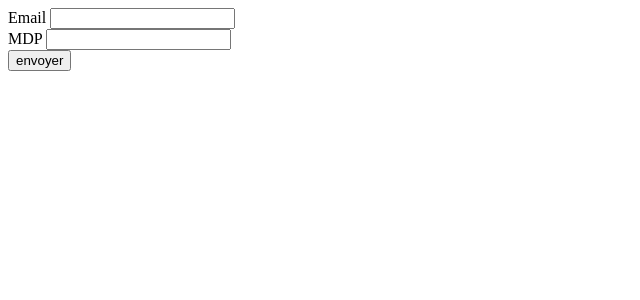
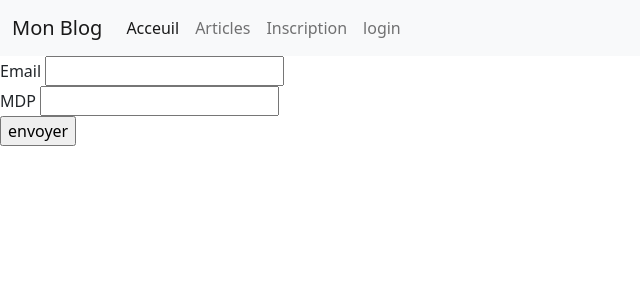
Before and after one commit to JosDejean/blog3, a PHP site: page /login.php in a window 1280 px wide. Shown: the top 300 px of the page, without its empty margins (0-640 px from the left). Run offline with PHP 8.4, Linux system fonts and the light colour scheme.

Commit message:
update blog

```diff
--- a/blog3/article.php
+++ b/blog3/article.php
@@ -18,8 +18,8 @@ include 'header.php';
                 <input class="form-control" type="text" id="content" name="content"> <br>
 
 
-                <label class="form-label" for="auteurs">votre nom</label>
-                <input class="form-control" type="text" id="auteur" name="auteurs"> <br>
+                <label class="form-label" for="pseudo">votre nom</label>
+                <input class="form-control" type="text" id="pseudo" name="pseudo"> <br>
                 <div class="text-center">
                     <button class="btn btn-success align-self-center" type="submit" name="submit">submit article
                     </button>
--- a/blog3/articlefunction.php
+++ b/blog3/articlefunction.php
@@ -29,7 +29,7 @@ $articles = $stmt->fetchAll();
 
                 <p>  <?php echo $article['content']; ?> </p>
                 <a href="article.php?articleid=<?php echo $article['article_id']; ?>"> lire la suite </a>
-                <strong><?php echo $article['auteurs']; ?></strong>
+                <strong><?php echo $article['pseudo']; ?></strong>
                 <?php echo date("d-m-Y", strtotime($article['date']));?>
 
 
--- a/blog3/footer.php
+++ b/blog3/footer.php
@@ -1,5 +1,6 @@
 <footer>
     <p> footer </p>
+
 </footer>
 
 </body>
--- a/blog3/header.php
+++ b/blog3/header.php
@@ -15,6 +15,10 @@
                 <li class="nav-item">
                     <a class="nav-link" href="inscription.php">Inscription</a>
                 </li>
+
+                <li class="nav-item">
+                    <a class="nav-link" href="login.php">login</a>
+                </li>
             </ul>
         </div>
     </div>
--- a/blog3/login.php
+++ b/blog3/login.php
@@ -1,4 +1,33 @@
-<form method="post" action="loggon.php">
+<?php
+include 'head.php'; ?>
+<nav class="navbar navbar-expand-lg navbar-light bg-light">
+    <div class="container-fluid">
+        <a class="navbar-brand" href="home.php">Mon Blog</a>
+        <button class="navbar-toggler" type="button" data-bs-toggle="collapse" data-bs-target="#navbarSupportedContent"
+                aria-controls="navbarSupportedContent" aria-expanded="false" aria-label="Toggle navigation">
+            <span class="navbar-toggler-icon"></span>
+        </button>
+        <div class="collapse navbar-collapse" id="navbarSupportedContent">
+            <ul class="navbar-nav me-auto mb-2 mb-lg-0">
+                <li class="nav-item">
+                    <a class="nav-link active" aria-current="page" href="index.php">Acceuil</a>
+                </li>
+                <li class="nav-item">
+                    <a class="nav-link" href="article.php">Articles</a>
+                </li>
+                <li class="nav-item">
+                    <a class="nav-link" href="inscription.php">Inscription</a>
+                </li>
+                <li class="nav-item">
+                    <a class="nav-link" href="login.php">login</a>
+                </li>
+            </ul>
+        </div>
+    </div>
+</nav>
+
+
+<form method="post" action="logginback.php">
 
     <label for="email">Email</label>
     <input type="text" id="email" name=" email"> <br>
--- a/blog3/submitarticles.php
+++ b/blog3/submitarticles.php
@@ -1,12 +1,12 @@
 <?php
 $title = $_POST ['title'];
 $content = $_POST ['content'];
-$auteurs = $_POST ['auteurs'];
+$pseudo= $_POST ['pseudo'];
 require ('connection.php');
 
 
 
-$sql = "INSERT INTO articles (title, content, auteurs) VALUES ( '$title', '$content', '$auteurs')";
+$sql = "INSERT INTO articles (title, content, pseudo) VALUES ( '$title', '$content', '$pseudo')";
 $conn->exec($sql);
 
 echo 'article ajouté';
```
Also changed, not shown: blog3/logginback.php (added, +27 -0 lines), blog3PROD/back/créationcookie.php (added, +32 -0 lines), 1 other file.
